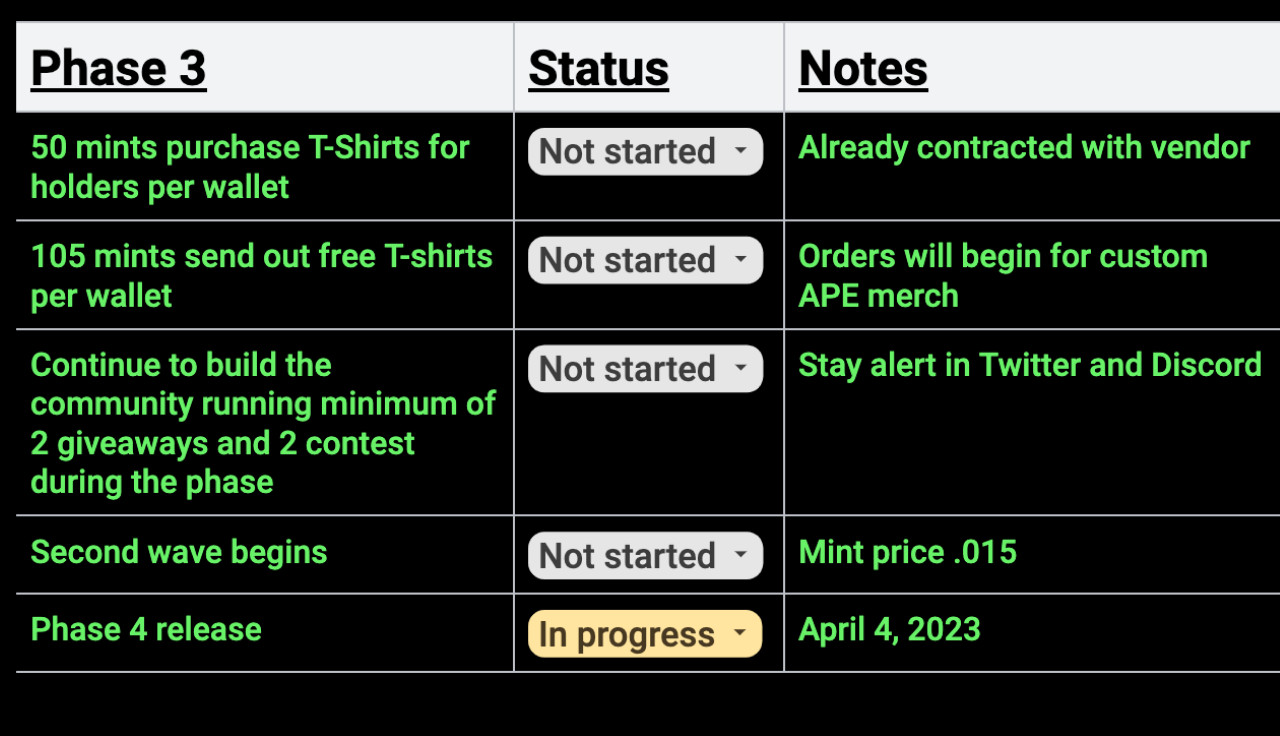
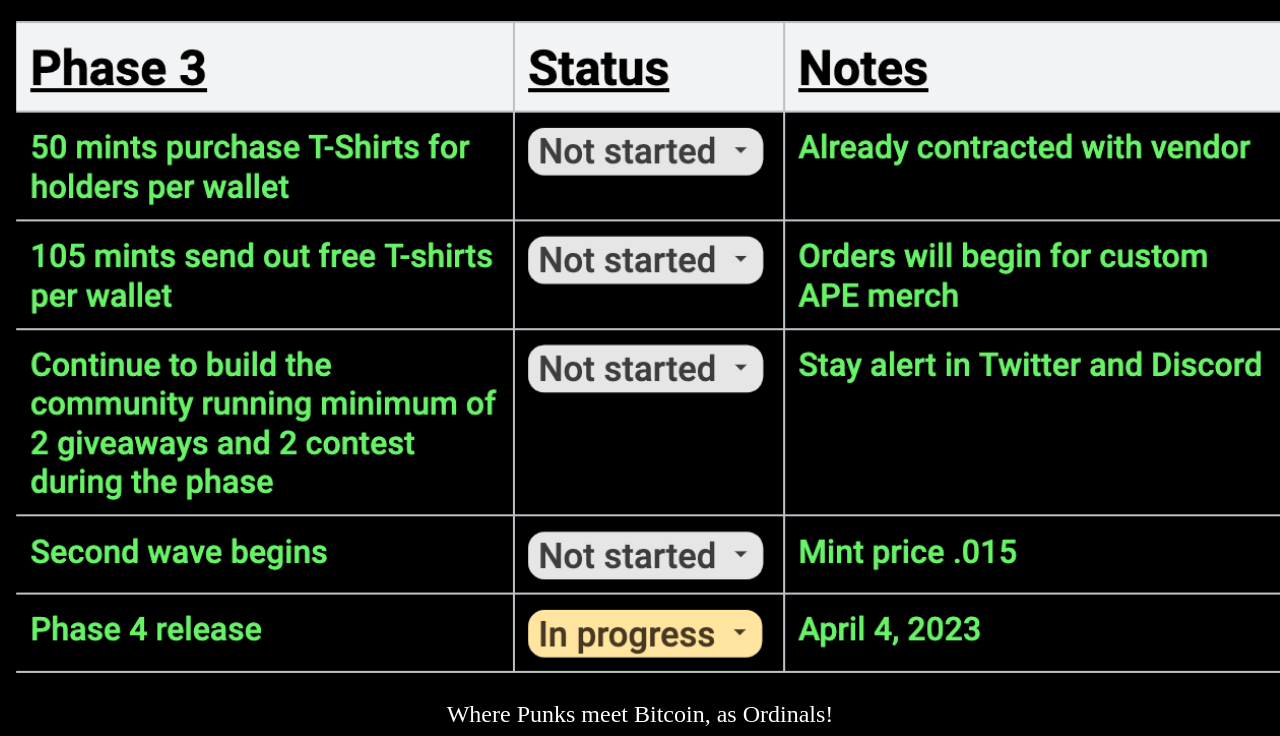
Before and after one commit to Soteria-Smart-Contracts/BTC-Ape-Punks, a plain HTML site: page plan.html in a window 1280 px wide. Shown: the part 1541-2277 px from the top of the page. Before the commit the page ends 2250 px from the top, so only its background shows below. Drawn offline with Linux system fonts and the light colour scheme.

Commit message:
Mar 4, 2023, 6:07 PM

```diff
--- a/plan.html
+++ b/plan.html
@@ -25,7 +25,7 @@
     <img class="RoadmapImg" src="src/PhaseThree.png"></img>
     <br>
     <br>
-
+    <a style="font-size: x-large;">Where Punks meet Bitcoin, as Ordinals!</a>
 
 </body>
 </html>
```
